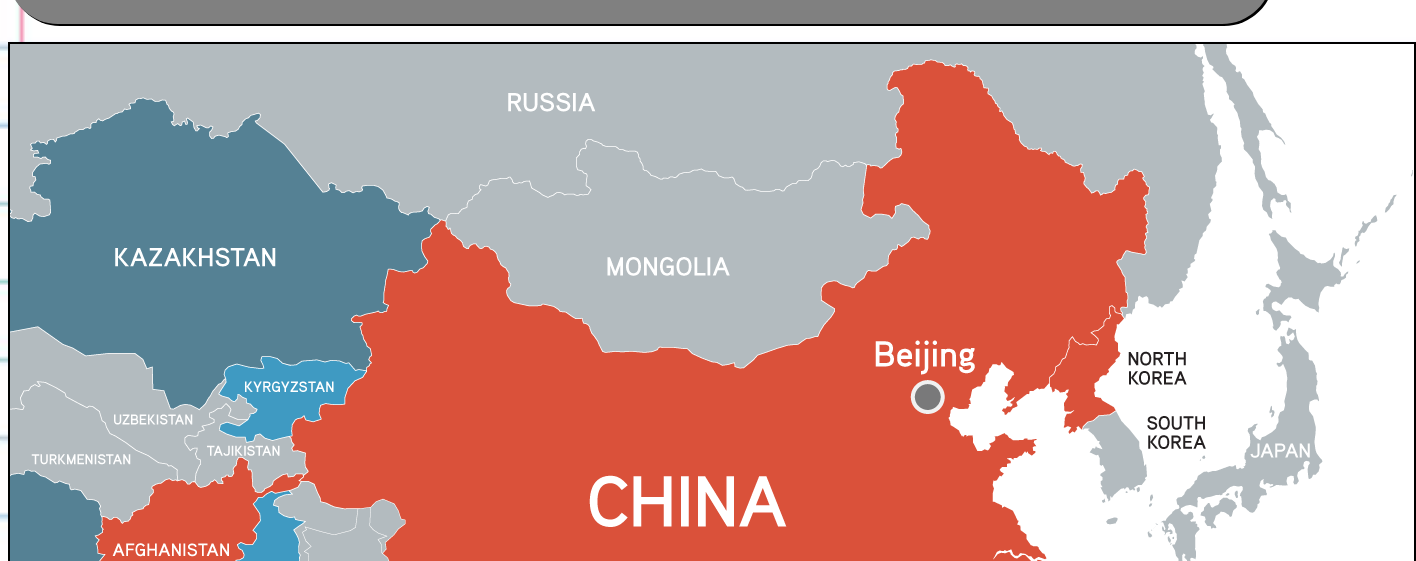
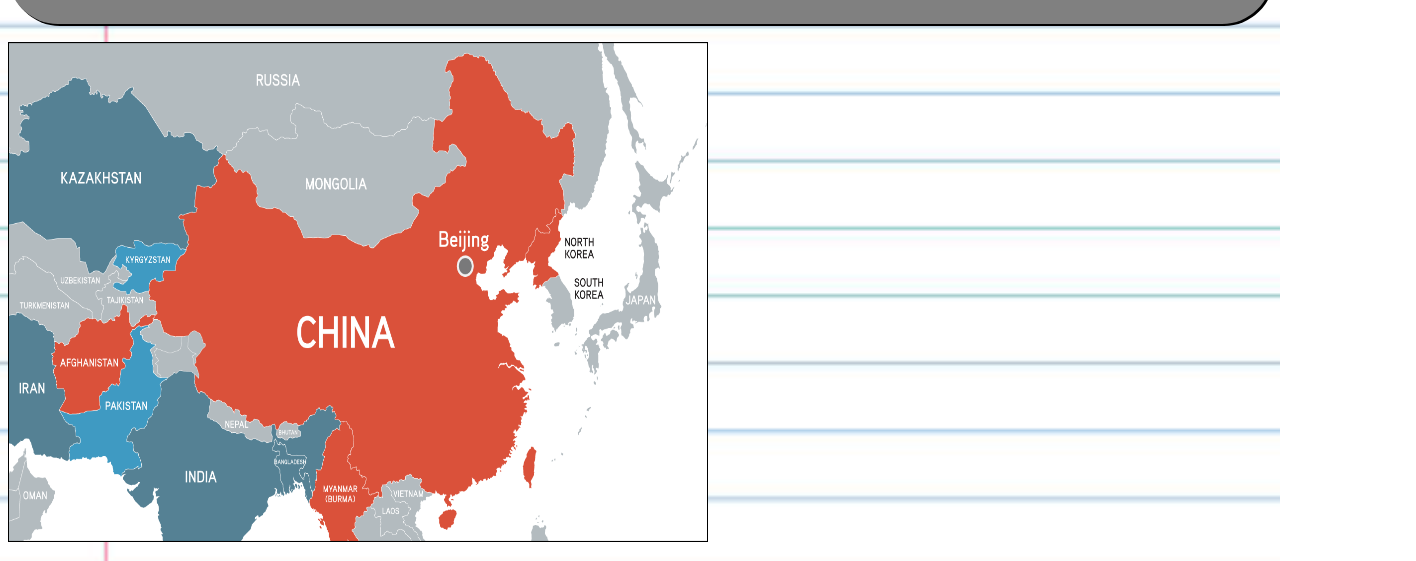
Before and after one commit to IlKing-debig/Summary-of-Culture, a plain HTML site: page cina.html in a window 1280 px wide. Shown: the part 110-671 px from the top of the page, 1416 px wide, since content can reach past the window. Drawn offline with Linux system fonts and the light colour scheme.

Commit message:
modified china picture

```diff
--- a/cina.css
+++ b/cina.css
@@ -35,3 +35,12 @@ body {
     background-size: cover;
     background-position: center;
 }
+
+.china {
+    height: 500px;
+    width: 700px;
+}
+
+.button:hover {
+    cursor: pointer;
+}
```
